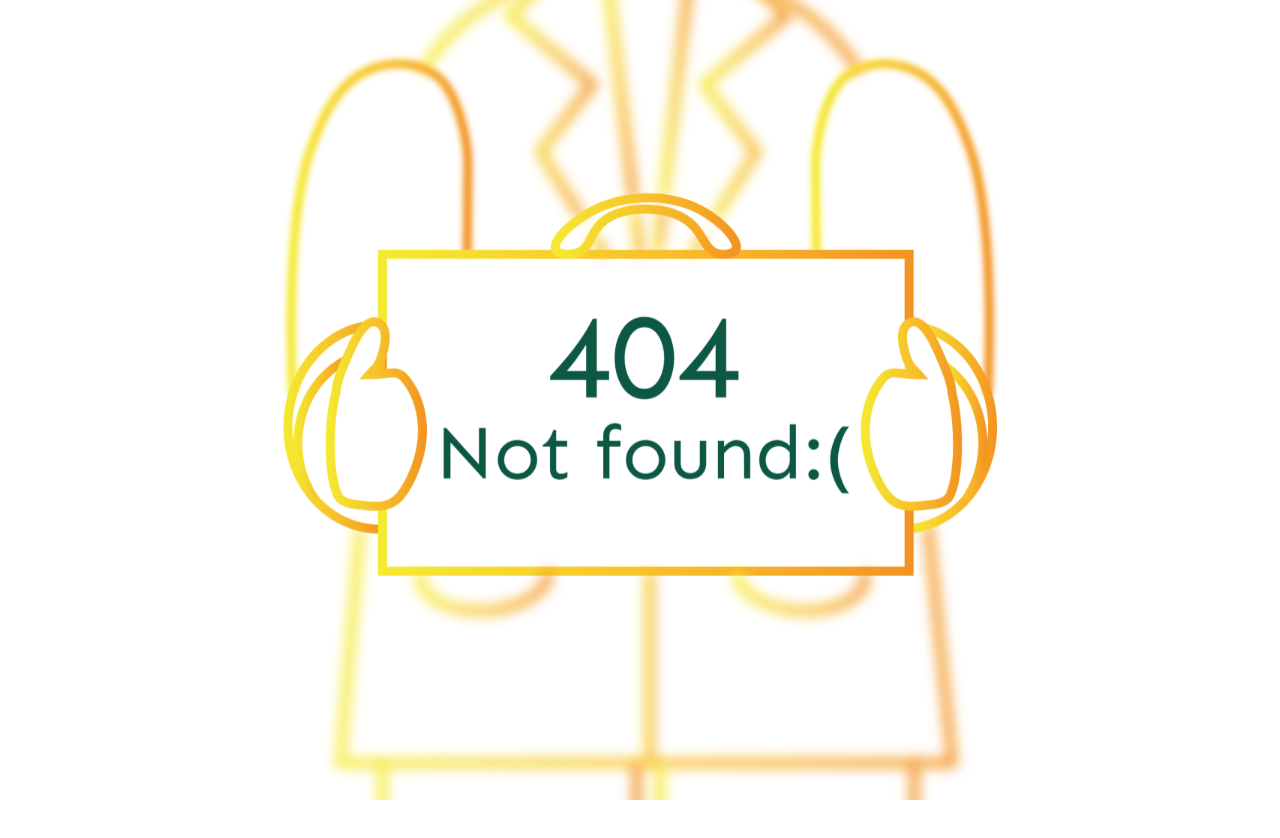
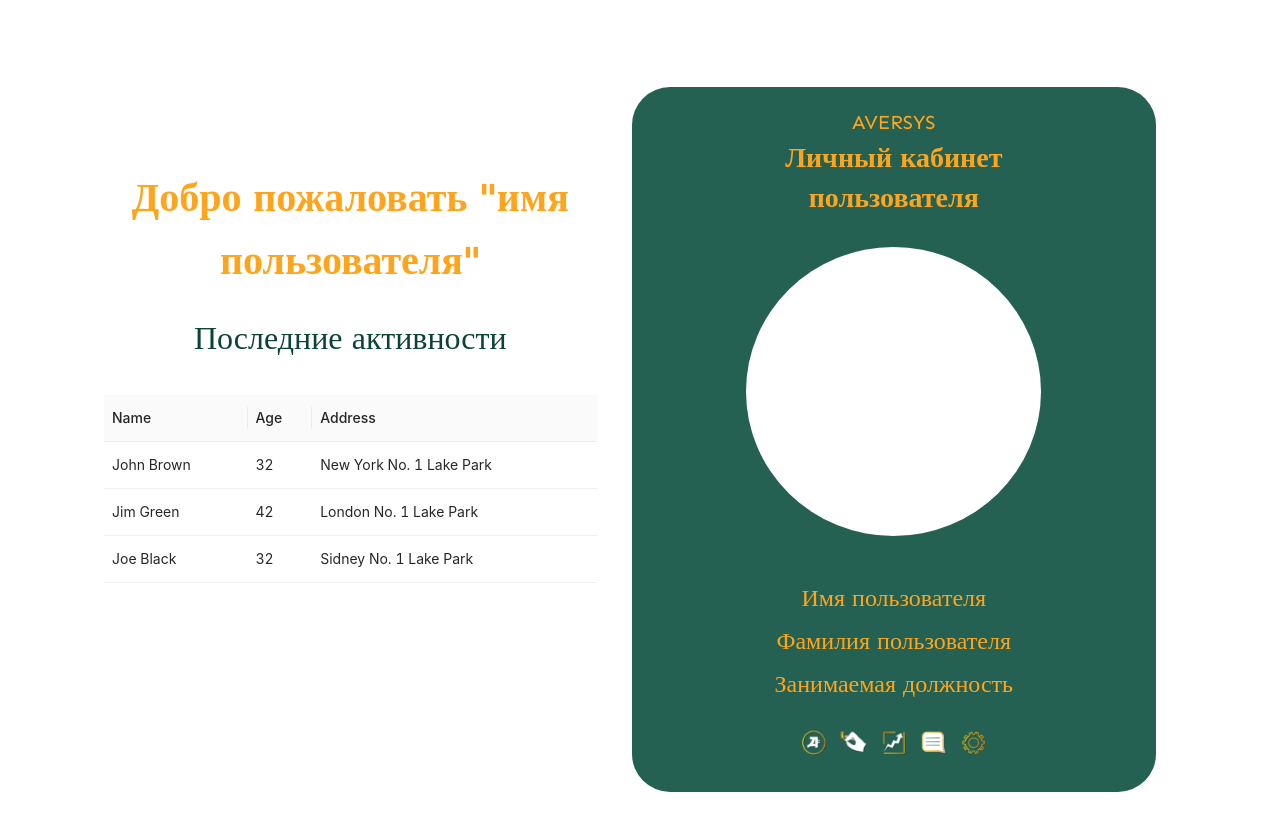
Before and after one commit to vtochenyy/AversysFE, a React (Create React App) app: page /persArea in a window 1280 px wide. Shown: the top 838 px of the page. Before the commit the page ends 800 px from the top, so only its background shows below. Built offline with nearby package versions, Linux system fonts and the light colour scheme; the HTML template or start-up script is replaced by a standard one.

Commit message:
personal area page

```diff
--- a/src/PreviewPage.js
+++ b/src/PreviewPage.js
@@ -34,6 +34,9 @@ const PreviewPage = () => {
         <Button style={{ margin: "20px" }} type="ghost">
           MainPage
         </Button>
+        <Link to="/persArea">
+          <Button>Personal Area</Button>
+        </Link>
       </Link>
     </div>
   );
--- a/src/components/infoRoadMap/InfoRoadMap.js
+++ b/src/components/infoRoadMap/InfoRoadMap.js
@@ -7,6 +7,9 @@ const InfoRoadMap = () => {
   const RegisterPage = lazy(() => import("../../pages/register/RegisterPage"));
   const PreviewPage = lazy(() => import("../../PreviewPage"));
   const Page404 = lazy(() => import("../../pages/page404/Page404"));
+  const PersonalArea = lazy(() =>
+    import("../../pages/personalArea/PersonalArea")
+  );
   return (
     <Routes>
       <Route
@@ -49,6 +52,14 @@ const InfoRoadMap = () => {
           </React.Suspense>
         }
       />
+      <Route
+        path="/persArea"
+        element={
+          <React.Suspense fallback={<>...</>}>
+            <PersonalArea />
+          </React.Suspense>
+        }
+      />
     </Routes>
   );
 };
--- a/src/components/navImages/style.module.scss
+++ b/src/components/navImages/style.module.scss
@@ -4,4 +4,5 @@
 
 .authorizedImageGroup img {
   margin: 0 5px;
+  width: 30px;
 }
--- a/src/images/imagesConfig.js
+++ b/src/images/imagesConfig.js
@@ -7,6 +7,7 @@ import asysSupport from "./navImages/asysSupport.svg";
 import asysConfig from "./navImages/asysConfig.svg";
 import asysControl from "./navImages/asysControl.svg";
 import mainBackGround from "./mainPageImages/backgroundMan.jpg";
+import userImage from "./personalAreaImages/TestImg.svg";
 
 export const imagesPage404 = {
   image404,
@@ -28,3 +29,7 @@ export const imagesNavComponent = {
   asysConfig,
   asysControl,
 };
+
+export const personalPageImage = {
+  userImage,
+};
--- /dev/null
+++ b/src/pages/personalArea/PersonalArea.js
@@ -0,0 +1,69 @@
+import { Table } from "antd";
+import ImageNavigation from "../../components/navImages/ImageNavigation";
+import { personalPageImage } from "../../images/imagesConfig";
+import style from "./style.module.scss";
+
+const PersonalArea = () => {
+  const columns = [
+    {
+      title: "Name",
+      dataIndex: "name",
+    },
+    {
+      title: "Age",
+      dataIndex: "age",
+    },
+    {
+      title: "Address",
+      dataIndex: "address",
+    },
+  ];
+  const data = [
+    {
+      key: "1",
+      name: "John Brown",
+      age: 32,
+      address: "New York No. 1 Lake Park",
+    },
+    {
+      key: "2",
+      name: "Jim Green",
+      age: 42,
+      address: "London No. 1 Lake Park",
+    },
+    {
+      key: "3",
+      name: "Joe Black",
+      age: 32,
+      address: "Sidney No. 1 Lake Park",
+    },
+  ];
+  return (
+    <div className={style.pageStructure}>
+      <div className={style.lastActivitiesBlock}>
+        <h3>Добро пожаловать "имя пользователя"</h3>
+        <p>Последние активности</p>
+        <Table
+          pagination={false}
+          columns={columns}
+          dataSource={data}
+          size="middle"
+        />
+      </div>
+      <div className={style.userInfoBlock}>
+        <span>AVERSYS</span>
+        <h2>
+          Личный кабинет <br />
+          пользователя
+        </h2>
+        <img src={personalPageImage.userImage} alt="UserImg is not found " />
+        <p>Имя пользователя</p>
+        <p>Фамилия пользователя</p>
+        <p>Занимаемая должность</p>
+        <ImageNavigation />
+      </div>
+    </div>
+  );
+};
+
+export default PersonalArea;
--- /dev/null
+++ b/src/pages/personalArea/style.module.scss
@@ -0,0 +1,55 @@
+.pageStructure {
+  display: flex;
+  width: 100%;
+  padding: 87px 124px 100px 104px;
+  justify-content: space-around;
+}
+.lastActivitiesBlock {
+  width: 100%;
+  margin: 80px 35px 0 0;
+  max-width: 951px;
+  text-align: center;
+}
+.lastActivitiesBlock h3 {
+  font-size: 40px;
+  font-family: "Sen";
+  font-weight: 700;
+  color: #ffa41b;
+}
+.lastActivitiesBlock p {
+  font-size: 32px;
+  font-family: "Sen";
+  color: #0b4436;
+}
+.userInfoBlock {
+  padding: 20px 30px 10px;
+  width: 100%;
+  max-width: 580px;
+  border-radius: 38px;
+  background-color: #256152;
+  text-align: center;
+}
+.userInfoBlock span {
+  font-size: 20px;
+  font-family: "Sen";
+  color: #ffa41b;
+}
+.userInfoBlock h2 {
+  font-size: 28px;
+  line-height: 40px;
+  font-family: "Sen";
+  margin: 0;
+  font-weight: 800;
+  color: #ffa41b;
+}
+.userInfoBlock > img {
+  width: 295px;
+  margin: 29px 0 43px 0;
+}
+.userInfoBlock p {
+  font-size: 24px;
+  font-family: "Sen";
+  color: #ffa41b;
+  margin: 0 0 5px 0;
+  font-style: normal;
+}
```
Also changed, not shown: src/images/personalAreaImages/TestImg.svg (added).
